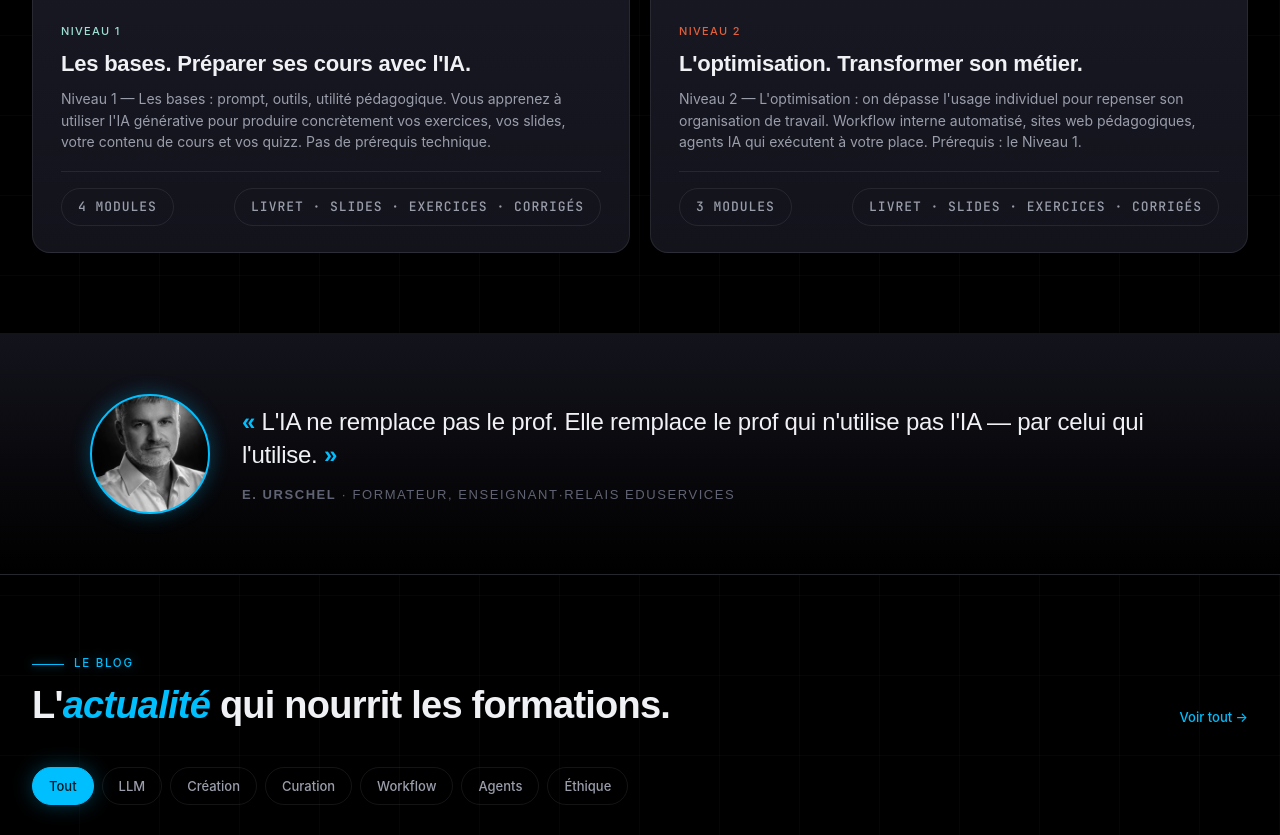
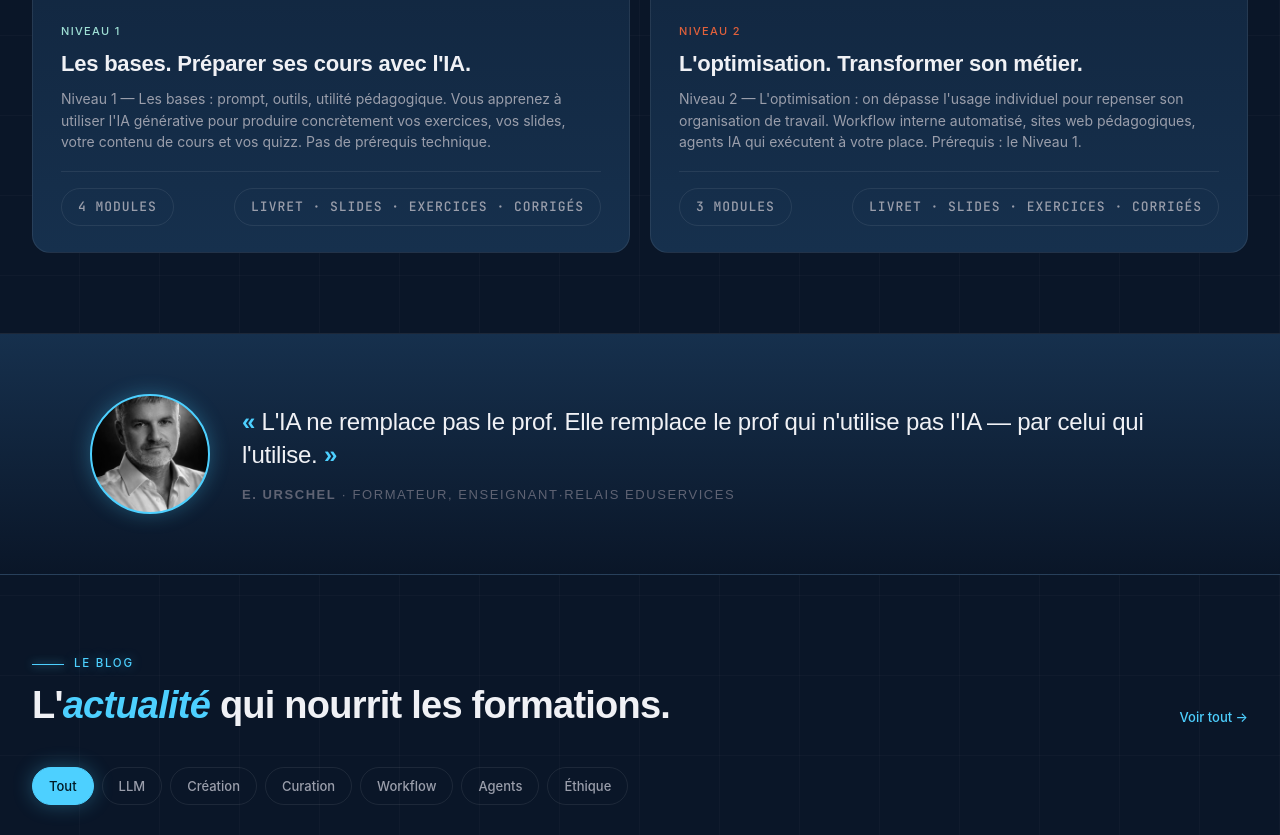
Before and after one commit to eurschel/mag-ia-eduservices, a Flask app: page / in a window 1280 px wide. Shown: the part 1084-1919 px from the top of the page. Run offline with Flask 3, Linux system fonts and the light colour scheme; some web fonts are replaced.

Commit message:
Phase 9.1: repalette bleu nuit (#0a1628) + cyan electrique (#4dd0ff)

```diff
--- a/static/css/style.css
+++ b/static/css/style.css
@@ -1,29 +1,29 @@
 /* ============ LE BLOG IA — DESIGN v2.1 (futuriste / business) ============ */
 :root{
-  --cyan:#00BFFF;
-  --cyan-dim:#0095c8;
-  --cyan-faint:rgba(0,191,255,.10);
-  --bg:#000000;
-  --ink:#1B1B27;
-  --ink-2:#13131c;
-  --bg2:#1B1B27;       /* alias pour compat */
-  --bg3:#22222e;       /* hover */
+  --cyan:#4dd0ff;
+  --cyan-dim:rgba(77,208,255,.25);
+  --cyan-faint:rgba(77,208,255,.10);
+  --bg:#0a1628;
+  --ink:#0f2138;
+  --ink-2:#16304d;
+  --bg2:#0f2138;       /* alias pour compat */
+  --bg3:#16304d;       /* hover */
   --line:rgba(255,255,255,.08);
   --line2:rgba(255,255,255,.18);
-  --line-strong:rgba(0,191,255,.35);
+  --line-strong:rgba(77,208,255,.45);
   --text:#f0f1f5;
   --ink-text:#f0f1f5;  /* alias compat */
   --ink2:#9a9eab;
   --ink3:#5f6373;
-  --moss:#00BFFF;      /* alias compat — anciennes refs */
-  --gold:#00BFFF;      /* alias compat */
-  --coral:#00BFFF;
-  --lilac:#00BFFF;
-  --rose:#00BFFF;
+  --moss:#4dd0ff;      /* alias compat — anciennes refs */
+  --gold:#ffc857;      /* alias compat */
+  --coral:#ff8a6b;
+  --lilac:#c4a3ff;
+  --rose:#f08fc0;
   --ash:#9a9eab;
   --radius:14px;
-  --glow-soft:0 0 20px rgba(0,191,255,.3);
-  --glow-strong:0 0 32px rgba(0,191,255,.55), 0 0 12px rgba(0,191,255,.4);
+  --glow-soft:0 0 20px rgba(77,208,255,.3);
+  --glow-strong:0 0 32px rgba(77,208,255,.55), 0 0 12px rgba(77,208,255,.4);
 }
 *{box-sizing:border-box;margin:0;padding:0}
 html,body{background:var(--bg);color:var(--text);font-family:'Host Grotesk',-apple-system,BlinkMacSystemFont,'Segoe UI',sans-serif;font-weight:400;line-height:1.55;-webkit-font-smoothing:antialiased}
@@ -128,7 +128,7 @@ img{max-width:100%;display:block}
 .section-head{display:flex;justify-content:space-between;align-items:flex-end;margin-bottom:40px;gap:32px}
 .section-eyebrow{
   font-size:11.5px;color:var(--cyan);letter-spacing:.15em;text-transform:uppercase;
-  font-weight:500;margin-bottom:12px;display:flex;align-items:center;gap:10px;text-shadow:0 0 12px rgba(0,191,255,.4)
+  font-weight:500;margin-bottom:12px;display:flex;align-items:center;gap:10px;text-shadow:0 0 12px rgba(77,208,255,.4)
 }
 .section-eyebrow::before{content:"";width:32px;height:1px;background:var(--cyan);box-shadow:0 0 8px var(--cyan)}
 .section h2{
```
Also changed, not shown: other parts of static/css/style.css (+21 -21 lines).
